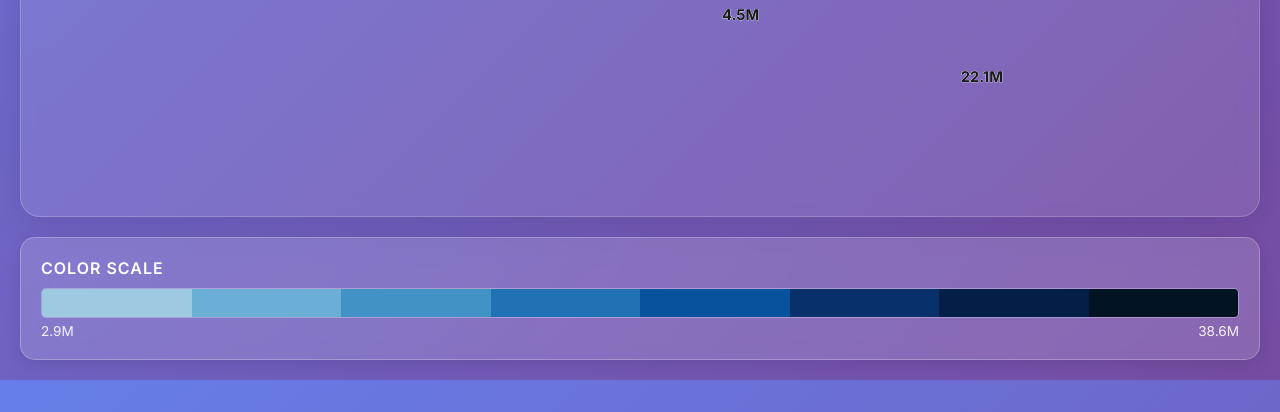
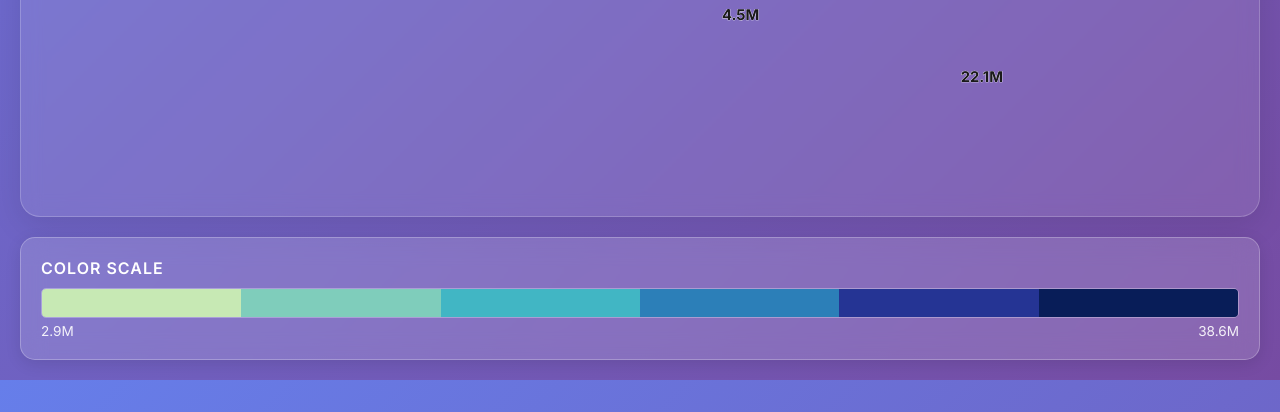
Before and after one commit to findbhavin/dataisbeautiful, a FastAPI app: page / in a window 1280 px wide. Shown: the part 1234-1646 px from the top of the page. Run offline with FastAPI, Linux system fonts and the light colour scheme; some libraries are stand-ins or nearby versions.

Commit message:
feat: modern visualizations - donut chart, horizontal bars, tooltips, colorblind palette

```diff
--- a/static/css/glassmorphism.css
+++ b/static/css/glassmorphism.css
@@ -414,6 +414,15 @@ button:active {
 .chart-panel h3 {
     margin-bottom: 16px;
     font-size: 1.2rem;
+    font-weight: 600;
+}
+
+.chart-panel .glass-container {
+    min-height: 320px;
+}
+
+#chart-market-share, #chart-metros, #chart-spectrum, #chart-revenue, #chart-top-states {
+    min-height: 280px;
 }
 
 .chart-legend {
@@ -451,3 +460,10 @@ button:active {
 
 .table-output-viz .error { color: #f87171; }
 .table-output-viz .success { color: #4ade80; }
+
+/* Chart tooltip - matches glass theme */
+.chart-tooltip {
+    box-shadow: 0 4px 12px rgba(0,0,0,0.3);
+    border: 1px solid rgba(255,255,255,0.2);
+    font-family: 'Inter', sans-serif;
+}
--- a/static/js/charts.js
+++ b/static/js/charts.js
@@ -1,6 +1,10 @@
 /**
  * MapVisual Chart Components
- * D3-based bar, pie, and grouped charts for analytics data
+ * Modern D3 visualizations following 2024 best practices:
+ * - Donut for market share (center metric, easier comparison)
+ * - Horizontal bars for long labels (metros, states)
+ * - Tooltips, animations, rounded corners
+ * - Colorblind-friendly palettes where applicable
  */
 
 const ChartColors = {
@@ -8,15 +12,44 @@ const ChartColors = {
     tmobile: '#e20074',
     att: '#00a8e0',
     others: '#6b7280',
-    neutral: ['#9ecae1', '#6baed6', '#4292c6', '#2171b5', '#08519c']
+    neutral: ['#7eb5d3', '#5a9fc9', '#4287b8', '#2d6ba3', '#1a4d7a'],
+    // ColorBrewer YlGnBu-inspired (colorblind-friendly sequential)
+    sequential: ['#edf8b1', '#c7e9b4', '#7fcdbb', '#41b6c4', '#2c7fb8', '#253494']
 };
+
+// Shared chart tooltip
+function chartTooltip() {
+    let tip = d3.select('body').select('.chart-tooltip');
+    if (tip.empty()) {
+        tip = d3.select('body').append('div').attr('class', 'chart-tooltip')
+            .style('position', 'absolute').style('pointer-events', 'none')
+            .style('opacity', 0).style('z-index', 1000)
+            .style('background', 'rgba(0,0,0,0.9)').style('color', '#fff')
+            .style('padding', '8px 12px').style('border-radius', '8px')
+            .style('font-size', '13px').style('max-width', '280px');
+    }
+    return tip;
+}
+
+function showTooltip(event, html) {
+    const tip = chartTooltip();
+    tip.html(html).style('opacity', 1)
+        .style('left', (event.pageX + 12) + 'px')
+        .style('top', (event.pageY - 8) + 'px');
+}
+
+function hideTooltip() {
+    chartTooltip().style('opacity', 0);
+}
 
 async function renderMarketSharePie(containerId, data) {
     const container = d3.select(`#${containerId}`);
     container.selectAll('*').remove();
     if (!data || !data.market_share) return;
 
-    const width = 400, height = 400, radius = Math.min(width, height) / 2 - 40;
+    // Donut chart: center shows total; slices show subscriber share
+    const width = 420, height = 420, radius = Math.min(width, height) / 2 - 50;
+    const innerRadius = radius * 0.55; // Donut hole
     const svg = container.append('svg').attr('width', width).attr('height', height)
         .append('g').attr('transform', `translate(${width/2},${height/2})`);
 
@@ -25,20 +58,49 @@ async function renderMarketSharePie(containerId, data) {
         .range([ChartColors.verizon, ChartColors.tmobile, ChartColors.att, ChartColors.others]);
 
     const pie = d3.pie().value(d => d.subscriber_share_pct).sort(null);
-    const arc = d3.arc().innerRadius(0).outerRadius(radius);
-    const arcLabel = d3.arc().innerRadius(radius * 0.7).outerRadius(radius * 0.7);
+    const arc = d3.arc().innerRadius(innerRadius).outerRadius(radius).cornerRadius(4);
+    const arcLabel = d3.arc().innerRadius(radius * 0.75).outerRadius(radius * 0.75);
 
     const arcs = svg.selectAll('arc').data(pie(data.market_share)).join('g');
-    arcs.append('path').attr('d', arc).attr('fill', d => color(d.data.carrier)).attr('stroke', '#fff').attr('stroke-width', 2);
-    arcs.append('text').attr('transform', d => `translate(${arcLabel.centroid(d)})`).attr('text-anchor', 'middle')
-        .attr('fill', '#fff').attr('font-size', 11).attr('font-weight', 'bold')
-        .text(d => `${d.data.carrier.split(' ')[0]}\n${d.data.subscriber_share_pct}%`);
+    arcs.append('path')
+        .attr('d', arc)
+        .attr('fill', d => color(d.data.carrier))
+        .attr('stroke', 'rgba(255,255,255,0.4)')
+        .attr('stroke-width', 1.5)
+        .style('cursor', 'pointer')
+        .on('mouseover', function(event, d) {
+            d3.select(this).attr('opacity', 0.9).attr('stroke-width', 2);
+            showTooltip(event, `<strong>${d.data.carrier}</strong><br>Subscriber share: ${d.data.subscriber_share_pct}%<br>Revenue share: ${d.data.revenue_share_pct}%<br><em>${d.data.insight}</em>`);
+        })
+        .on('mouseout', function() {
+            d3.select(this).attr('opacity', 1).attr('stroke-width', 1.5);
+            hideTooltip();
+        })
+        .transition().duration(600).attrTween('d', function(d) {
+            const i = d3.interpolate({ startAngle: 0, endAngle: 0 }, d);
+            return t => arc(i(t));
+        });
 
-    // Legend
-    const legend = container.append('div').attr('class', 'chart-legend').style('margin-top', '10px');
+    arcs.filter(d => (d.endAngle - d.startAngle) > 0.15).append('text')
+        .attr('transform', d => `translate(${arcLabel.centroid(d)})`)
+        .attr('text-anchor', 'middle').attr('fill', '#fff').attr('font-size', 11).attr('font-weight', 600)
+        .text(d => `${d.data.subscriber_share_pct}%`)
+        .style('opacity', 0).transition().delay(400).style('opacity', 1);
+
+    // Center label: total subscribers
+    const totalSubs = data.market_share.reduce((s, d) => s + d.subscriber_share_pct, 0);
+    svg.append('text').attr('text-anchor', 'middle').attr('dy', '-0.3em')
+        .attr('fill', '#fff').attr('font-size', 18).attr('font-weight', 700)
+        .text('~333M');
+    svg.append('text').attr('text-anchor', 'middle').attr('dy', '0.9em')
+        .attr('fill', 'rgba(255,255,255,0.85)').attr('font-size', 12)
+        .text('Total Subscribers');
+
+    // Legend with insights
+    const legend = container.append('div').attr('class', 'chart-legend').style('margin-top', '16px').style('display', 'flex').style('flex-wrap', 'wrap').style('gap', '12px 20px');
     data.market_share.forEach(d => {
-        legend.append('div').style('display', 'inline-block').style('margin-right', '16px').style('font-size', '12px')
-            .html(`<span style="display:inline-block;width:12px;height:12px;background:${color(d.carrier)};margin-right:4px;border-radius:2px"></span>${d.carrier}: ${d.insight}`);
+        legend.append('div').style('font-size', '12px').style('line-height', '1.4')
+            .html(`<span style="display:inline-block;width:14px;height:14px;background:${color(d.carrier)};margin-right:6px;border-radius:3px;vertical-align:middle"></span><strong>${d.carrier}</strong>: ${d.insight}`);
     });
 }
 
@@ -47,9 +109,10 @@ async function renderMetrosBar(containerId, data) {
     container.selectAll('*').remove();
     if (!data || !data.top10_metros) return;
 
-    const margin = { top: 20, right: 30, bottom: 80, left: 50 };
+    // Horizontal grouped bar: metro names on left (no rotation)
+    const margin = { top: 20, right: 80, bottom: 40, left: 120 };
     const width = 800 - margin.left - margin.right;
-    const height = 400 - margin.top - margin.bottom;
+    const height = 420 - margin.top - margin.bottom;
 
     const svg = container.append('svg').attr('width', width + margin.left + margin.right).attr('height', height + margin.top + margin.bottom)
         .append('g').attr('transform', `translate(${margin.left},${margin.top})`);
@@ -57,32 +120,183 @@ async function renderMetrosBar(containerId, data) {
     const metros = data.top10_metros;
     const keys = ['verizon', 'tmobile', 'att', 'others'];
     const colors = { verizon: ChartColors.verizon, tmobile: ChartColors.tmobile, att: ChartColors.att, others: ChartColors.others };
+    const labels = { verizon: 'Verizon', tmobile: 'T-Mobile', att: 'AT&T', others: 'Others' };
 
-    const x0 = d3.scaleBand().domain(metros.map(d => d.metro)).range([0, width]).padding(0.2);
-    const x1 = d3.scaleBand().domain(keys).range([0, x0.bandwidth()]).padding(0.05);
-    const y = d3.scaleLinear().domain([0, d3.max(metros, d => d3.max(keys, k => d[k]))]).range([height, 0]);
+    const y0 = d3.scaleBand().domain(metros.map(d => d.metro)).range([0, height]).padding(0.25);
+    const x1 = d3.scaleBand().domain(keys).range([0, y0.bandwidth()]).padding(0.08);
+    const x = d3.scaleLinear().domain([0, d3.max(metros, d => d3.max(keys, k => d[k])) * 1.05]).range([0, width]);
 
     const g = svg.append('g');
-    metros.forEach((metro, i) => {
-        const gBar = g.append('g').attr('transform', `translate(${x0(metro.metro)},0)`);
-        keys.forEach((key, j) => {
-            gBar.append('rect').attr('x', x1(key)).attr('y', y(metro[key])).attr('width', x1.bandwidth())
-                .attr('height', height - y(metro[key])).attr('fill', colors[key]);
+    metros.forEach(metro => {
+        const row = g.append('g').attr('transform', `translate(0,${y0(metro.metro)})`);
+        keys.forEach(key => {
+            const bar = row.append('rect')
+                .attr('x', 0).attr('y', x1(key))
+                .attr('width', 0).attr('height', x1.bandwidth())
+                .attr('fill', colors[key]).attr('rx', 3)
+                .style('cursor', 'pointer')
+                .on('mouseover', function(event) {
+                    d3.select(this).attr('opacity', 0.9);
+                    showTooltip(event, `<strong>${metro.metro}</strong> – ${labels[key]}<br>${metro[key].toFixed(1)}M subscribers`);
+                })
+                .on('mouseout', function() {
+                    d3.select(this).attr('opacity', 1);
+                    hideTooltip();
+                });
+            bar.transition().duration(500).delay(y0(metro.metro) / height * 200)
+                .attr('width', x(metro[key]));
         });
     });
 
-    svg.append('g').attr('transform', `translate(0,${height})`).call(d3.axisBottom(x0)).selectAll('text')
-        .attr('transform', 'rotate(-35)').style('text-anchor', 'end');
-    svg.append('g').call(d3.axisLeft(y).ticks(5).tickFormat(d => d + 'M'));
+    svg.append('g').attr('transform', `translate(0,${height})`).call(d3.axisBottom(x).ticks(5).tickFormat(d => d + 'M'));
+    svg.append('g').call(d3.axisLeft(y0).tickSize(0));
 
-    const legend = container.append('div').attr('class', 'chart-legend').style('margin-top', '8px');
-    ['Verizon', 'T-Mobile', 'AT&T', 'Others'].forEach((name, i) => {
+    const legend = container.append('div').attr('class', 'chart-legend').style('margin-top', '10px');
+    keys.forEach(k => {
         legend.append('span').style('margin-right', '16px').style('font-size', '12px')
-            .html(`<span style="display:inline-block;width:12px;height:12px;background:${Object.values(colors)[i]};margin-right:4px"></span>${name}`);
+            .html(`<span style="display:inline-block;width:12px;height:12px;background:${colors[k]};margin-right:4px;border-radius:2px"></span>${labels[k]}`);
     });
 }
 
-// Table input: parse CSV or JSON and render a simple bar chart
+async function renderSpectrumBar(containerId, data) {
+    const container = d3.select(`#${containerId}`);
+    container.selectAll('*').remove();
+    if (!data || !data.spectrum_depth_nationwide) return;
+
+    const margin = { top: 24, right: 30, bottom: 50, left: 55 };
+    const width = 720 - margin.left - margin.right;
+    const height = 300 - margin.top - margin.bottom;
+
+    const svg = container.append('svg').attr('width', width + margin.left + margin.right).attr('height', height + margin.top + margin.bottom)
+        .append('g').attr('transform', `translate(${margin.left},${margin.top})`);
+
+    const bands = data.spectrum_depth_nationwide;
+    const keys = ['tmobile_mhz', 'att_mhz', 'verizon_mhz'];
+    const colors = [ChartColors.tmobile, ChartColors.att, ChartColors.verizon];
+    const labels = ['T-Mobile', 'AT&T', 'Verizon'];
+
+    const x0 = d3.scaleBand().domain(bands.map(d => d.band)).range([0, width]).padding(0.25);
+    const x1 = d3.scaleBand().domain(keys).range([0, x0.bandwidth()]).padding(0.06);
+    const y = d3.scaleLinear().domain([0, 420]).range([height, 0]);
+
+    bands.forEach((band, i) => {
+        const g = svg.append('g').attr('transform', `translate(${x0(band.band)},0)`);
+        keys.forEach((key, j) => {
+            const h = height - y(band[key]);
+            const rect = g.append('rect')
+                .attr('x', x1(key)).attr('y', y(band[key]))
+                .attr('width', x1.bandwidth()).attr('height', 0)
+                .attr('fill', colors[j]).attr('rx', 3)
+                .style('cursor', 'pointer')
+                .on('mouseover', function(event) {
+                    d3.select(this).attr('opacity', 0.9);
+                    showTooltip(event, `<strong>${band.band}</strong> – ${labels[j]}<br>${band[key]} MHz`);
+                })
+                .on('mouseout', function() {
+                    d3.select(this).attr('opacity', 1);
+                    hideTooltip();
+                });
+            rect.transition().duration(400).delay(i * 80)
+                .attr('height', h);
+        });
+    });
+
+    svg.append('g').attr('transform', `translate(0,${height})`).call(d3.axisBottom(x0));
+    svg.append('g').call(d3.axisLeft(y).ticks(5).tickFormat(d => d + ' MHz'));
+
+    const legend = container.append('div').attr('class', 'chart-legend').style('margin-top', '10px');
+    labels.forEach((l, i) => legend.append('span').style('margin-right', '16px').style('font-size', '12px')
+        .html(`<span style="display:inline-block;width:12px;height:12px;background:${colors[i]};margin-right:4px;border-radius:2px"></span>${l}`));
+}
+
+async function renderRevenueBar(containerId, data) {
+    const container = d3.select(`#${containerId}`);
+    container.selectAll('*').remove();
+    if (!data || !data.revenue_top10) return;
+
+    // Horizontal bar: state names on left, values on right
+    const margin = { top: 20, right: 70, bottom: 30, left: 100 };
+    const width = 700 - margin.left - margin.right;
+    const height = 380 - margin.top - margin.bottom;
+
+    const svg = container.append('svg').attr('width', width + margin.left + margin.right).attr('height', height + margin.top + margin.bottom)
+        .append('g').attr('transform', `translate(${margin.left},${margin.top})`);
+
+    const states = data.revenue_top10;
+    const y = d3.scaleBand().domain(states.map(d => d.state)).range([0, height]).padding(0.2);
+    const x = d3.scaleLinear().domain([0, d3.max(states, d => d.annual_revenue_b) * 1.05]).range([0, width]);
+
+    const bars = svg.selectAll('rect').data(states).join('rect')
+        .attr('y', d => y(d.state)).attr('height', y.bandwidth())
+        .attr('x', 0).attr('width', 0)
+        .attr('fill', ChartColors.neutral[2]).attr('rx', 4)
+        .style('cursor', 'pointer')
+        .on('mouseover', function(event, d) {
+            d3.select(this).attr('fill', ChartColors.neutral[1]);
+            showTooltip(event, `<strong>${d.state}</strong><br>Customers: ${d.customers_m}M<br>Annual revenue: $${d.annual_revenue_b}B`);
+        })
+        .on('mouseout', function(_, d) {
+            d3.select(this).attr('fill', ChartColors.neutral[2]);
+            hideTooltip();
+        });
+
+    bars.transition().duration(500).delay((d, i) => i * 40)
+        .attr('width', d => x(d.annual_revenue_b));
+
+    svg.selectAll('.bar-label').data(states).join('text').attr('class', 'bar-label')
+        .attr('x', d => x(d.annual_revenue_b) + 6).attr('y', d => y(d.state) + y.bandwidth() / 2)
+        .attr('dy', '0.35em').attr('fill', '#fff').attr('font-size', 11).attr('font-weight', 600)
+        .text(d => `$${d.annual_revenue_b}B`)
+        .style('opacity', 0).transition().delay(550).style('opacity', 1);
+
+    svg.append('g').attr('transform', `translate(0,${height})`).call(d3.axisBottom(x).ticks(5).tickFormat(d => '$' + d + 'B'));
+    svg.append('g').call(d3.axisLeft(y).tickSize(0));
+}
+
+async function renderTopStatesBar(containerId, data) {
+    const container = d3.select(`#${containerId}`);
+    container.selectAll('*').remove();
+    if (!data || !data.top10_states) return;
+
+    const margin = { top: 20, right: 60, bottom: 30, left: 100 };
+    const width = 700 - margin.left - margin.right;
+    const height = 380 - margin.top - margin.bottom;
+
+    const svg = container.append('svg').attr('width', width + margin.left + margin.right).attr('height', height + margin.top + margin.bottom)
+        .append('g').attr('transform', `translate(${margin.left},${margin.top})`);
+
+    const states = data.top10_states;
+    const y = d3.scaleBand().domain(states.map(d => d.state)).range([0, height]).padding(0.2);
+    const x = d3.scaleLinear().domain([0, 45]).range([0, width]);
+
+    const bars = svg.selectAll('rect').data(states).join('rect')
+        .attr('y', d => y(d.state)).attr('height', y.bandwidth())
+        .attr('x', 0).attr('width', 0)
+        .attr('fill', ChartColors.neutral[3]).attr('rx', 4)
+        .style('cursor', 'pointer')
+        .on('mouseover', function(event, d) {
+            d3.select(this).attr('fill', ChartColors.neutral[2]);
+            showTooltip(event, `<strong>${d.state}</strong><br>${d.customers_m}M customers<br>Primary: ${d.primary_operator}`);
+        })
+        .on('mouseout', function() {
+            d3.select(this).attr('fill', ChartColors.neutral[3]);
+            hideTooltip();
+        });
+
+    bars.transition().duration(500).delay((d, i) => i * 40)
+        .attr('width', d => x(d.customers_m));
+
+    svg.selectAll('.bar-label').data(states).join('text').attr('class', 'bar-label')
+        .attr('x', d => x(d.customers_m) + 6).attr('y', d => y(d.state) + y.bandwidth() / 2)
+        .attr('dy', '0.35em').attr('fill', '#fff').attr('font-size', 11).attr('font-weight', 600)
+        .text(d => d.customers_m + 'M')
+        .style('opacity', 0).transition().delay(550).style('opacity', 1);
+
+    svg.append('g').attr('transform', `translate(0,${height})`).call(d3.axisBottom(x).ticks(5).tickFormat(d => d + 'M'));
+    svg.append('g').call(d3.axisLeft(y).tickSize(0));
+}
+
+// Table input: parse CSV or JSON and render horizontal bar chart
 function parseTableInput() {
     const textarea = document.getElementById('table-input-area');
     const output = document.getElementById('table-output-viz');
@@ -118,81 +332,22 @@ function parseTableInput() {
     const keys = Object.keys(rows[0]);
     const labelKey = keys.find(k => typeof rows[0][k] === 'string' || isNaN(rows[0][k])) || keys[0];
     const valueKey = keys.find(k => k !== labelKey && !isNaN(rows[0][k])) || keys[1];
-    const margin = { top: 20, right: 30, bottom: 60, left: 50 };
+    const margin = { top: 20, right: 50, bottom: 30, left: Math.min(150, 12 * Math.max(...rows.map(d => String(d[labelKey]).length))) };
     const width = 600 - margin.left - margin.right;
-    const height = 300 - margin.top - margin.bottom;
+    const height = Math.min(400, rows.length * 28);
     const svg = d3.select('#table-output-viz').append('svg').attr('width', width + margin.left + margin.right).attr('height', height + margin.top + margin.bottom)
         .append('g').attr('transform', `translate(${margin.left},${margin.top})`);
-    const x = d3.scaleBand().domain(rows.map(d => String(d[labelKey]))).range([0, width]).padding(0.2);
-    const y = d3.scaleLinear().domain([0, d3.max(rows, d => +d[valueKey] || 0)]).range([height, 0]);
+    const y = d3.scaleBand().domain(rows.map(d => String(d[labelKey]))).range([0, height]).padding(0.2);
+    const x = d3.scaleLinear().domain([0, d3.max(rows, d => +d[valueKey] || 0)]).range([0, width]);
     svg.selectAll('rect').data(rows).join('rect')
-        .attr('x', d => x(String(d[labelKey]))).attr('y', d => y(+d[valueKey] || 0)).attr('width', x.bandwidth())
-        .attr('height', d => height - y(+d[valueKey] || 0)).attr('fill', '#4292c6');
-    svg.append('g').attr('transform', `translate(0,${height})`).call(d3.axisBottom(x)).selectAll('text').attr('transform', 'rotate(-35)').style('text-anchor', 'end');
-    svg.append('g').call(d3.axisLeft(y));
+        .attr('y', d => y(String(d[labelKey]))).attr('height', y.bandwidth())
+        .attr('x', 0).attr('width', d => x(+d[valueKey] || 0))
+        .attr('fill', '#4292c6').attr('rx', 3);
+    svg.append('g').attr('transform', `translate(0,${height})`).call(d3.axisBottom(x));
+    svg.append('g').call(d3.axisLeft(y).tickSize(0));
     output.insertAdjacentHTML('afterbegin', '<p class="success">Parsed ' + rows.length + ' rows. Label: ' + labelKey + ', Value: ' + valueKey + '</p>');
 }
 
-async function renderSpectrumBar(containerId, data) {
-    const container = d3.select(`#${containerId}`);
-    container.selectAll('*').remove();
-    if (!data || !data.spectrum_depth_nationwide) return;
-
-    const margin = { top: 20, right: 30, bottom: 40, left: 50 };
-    const width = 700 - margin.left - margin.right;
-    const height = 280 - margin.top - margin.bottom;
-
-    const svg = container.append('svg').attr('width', width + margin.left + margin.right).attr('height', height + margin.top + margin.bottom)
-        .append('g').attr('transform', `translate(${margin.left},${margin.top})`);
-
-    const bands = data.spectrum_depth_nationwide;
-    const keys = ['tmobile_mhz', 'att_mhz', 'verizon_mhz'];
-    const colors = [ChartColors.tmobile, ChartColors.att, ChartColors.verizon];
-    const labels = ['T-Mobile', 'AT&T', 'Verizon'];
-
-    const x0 = d3.scaleBand().domain(bands.map(d => d.band)).range([0, width]).padding(0.2);
-    const x1 = d3.scaleBand().domain(keys).range([0, x0.bandwidth()]).padding(0.05);
-    const y = d3.scaleLinear().domain([0, 450]).range([height, 0]);
-
-    bands.forEach((band, i) => {
-        const g = svg.append('g').attr('transform', `translate(${x0(band.band)},0)`);
-        keys.forEach((key, j) => {
-            g.append('rect').attr('x', x1(key)).attr('y', y(band[key])).attr('width', x1.bandwidth())
-                .attr('height', height - y(band[key])).attr('fill', colors[j]);
-        });
-    });
-
-    svg.append('g').attr('transform', `translate(0,${height})`).call(d3.axisBottom(x0)).selectAll('text')
-        .attr('transform', 'rotate(-25)').style('text-anchor', 'end');
-    svg.append('g').call(d3.axisLeft(y).ticks(5).tickFormat(d => d + ' MHz'));
-}
-
-async function renderRevenueBar(containerId, data) {
-    const container = d3.select(`#${containerId}`);
-    container.selectAll('*').remove();
-    if (!data || !data.revenue_top10) return;
-
-    const margin = { top: 20, right: 30, bottom: 60, left: 50 };
-    const width = 700 - margin.left - margin.right;
-    const height = 350 - margin.top - margin.bottom;
-
-    const svg = container.append('svg').attr('width', width + margin.left + margin.right).attr('height', height + margin.top + margin.bottom)
-        .append('g').attr('transform', `translate(${margin.left},${margin.top})`);
-
-    const states = data.revenue_top10;
-    const x = d3.scaleBand().domain(states.map(d => d.state)).range([0, width]).padding(0.2);
-    const y = d3.scaleLinear().domain([0, d3.max(states, d => d.annual_revenue_b)]).range([height, 0]);
-
-    svg.selectAll('rect').data(states).join('rect')
-        .attr('x', d => x(d.state)).attr('y', d => y(d.annual_revenue_b)).attr('width', x.bandwidth())
-        .attr('height', d => height - y(d.annual_revenue_b)).attr('fill', ChartColors.neutral[2]);
-
-    svg.append('g').attr('transform', `translate(0,${height})`).call(d3.axisBottom(x)).selectAll('text')
-        .attr('transform', 'rotate(-35)').style('text-anchor', 'end');
-    svg.append('g').call(d3.axisLeft(y).ticks(5).tickFormat(d => '$' + d + 'B'));
-}
-
-// Lazy-load chart data and render
 async function loadMarketShare() {
     const data = await fetch('/api/analytics/market-wide').then(r => r.json());
     await renderMarketSharePie('chart-market-share', data);
@@ -213,28 +368,3 @@ async function loadTopStates() {
     const data = await fetch('/api/analytics/market-wide').then(r => r.json());
     await renderTopStatesBar('chart-top-states', data);
 }
-
-async function renderTopStatesBar(containerId, data) {
-    const container = d3.select(`#${containerId}`);
-    container.selectAll('*').remove();
-    if (!data || !data.top10_states) return;
-
-    const margin = { top: 20, right: 30, bottom: 60, left: 50 };
-    const width = 700 - margin.left - margin.right;
-    const height = 350 - margin.top - margin.bottom;
-
-    const svg = container.append('svg').attr('width', width + margin.left + margin.right).attr('height', height + margin.top + margin.bottom)
-        .append('g').attr('transform', `translate(${margin.left},${margin.top})`);
-
-    const states = data.top10_states;
-    const x = d3.scaleBand().domain(states.map(d => d.state)).range([0, width]).padding(0.2);
-    const y = d3.scaleLinear().domain([0, 45]).range([height, 0]);
-
-    svg.selectAll('rect').data(states).join('rect')
-        .attr('x', d => x(d.state)).attr('y', d => y(d.customers_m)).attr('width', x.bandwidth())
-        .attr('height', d => height - y(d.customers_m)).attr('fill', ChartColors.neutral[3]);
-
-    svg.append('g').attr('transform', `translate(0,${height})`).call(d3.axisBottom(x)).selectAll('text')
-        .attr('transform', 'rotate(-35)').style('text-anchor', 'end');
-    svg.append('g').call(d3.axisLeft(y).ticks(5).tickFormat(d => d + 'M'));
-}
--- a/static/js/map_semantic_zoom.js
+++ b/static/js/map_semantic_zoom.js
@@ -44,10 +44,8 @@ class MapVisualizer {
         this.STATE_STROKE_WIDTH = 1;  // Balanced stroke width (CSS fallback is 0.5px)
         this.STATE_FILL_OPACITY = 0.9;  // Slightly higher opacity for better color saturation
 
-        // Color scheme for choropleth (8 colors provide adequate granularity for data distribution)
-        // Removed lightest color (#c6dbef) as it was nearly invisible against the white glass background
-        // New lightest color (#9ecae1) is 12% darker and provides sufficient contrast
-        this.colorScheme = ['#9ecae1', '#6baed6', '#4292c6', '#2171b5', '#08519c', '#08306b', '#041f47', '#021324'];
+        // ColorBrewer YlGnBu sequential (colorblind-friendly); skip lightest for glass contrast
+        this.colorScheme = ['#c7e9b4', '#7fcdbb', '#41b6c4', '#2c7fb8', '#253494', '#081d58'];
         this.debugLog('[MapVisualizer] Color scheme initialized with', this.colorScheme.length, 'colors:', this.colorScheme);
 
         // FIPS to ISO-2 state code mapping
```
